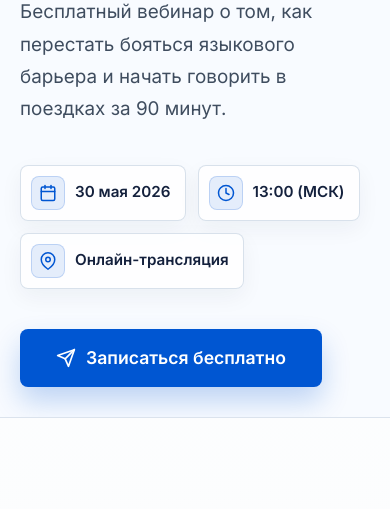
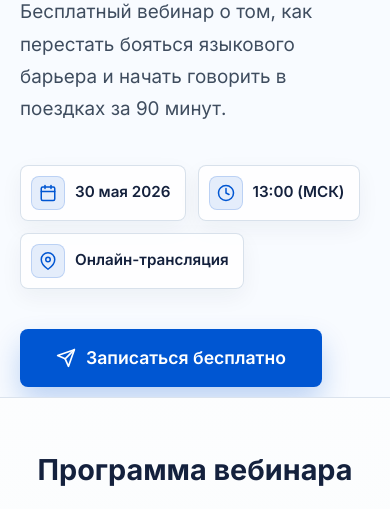
Before and after one commit to danikrus/nzankova, a plain HTML site: page index.html in a window 390 px wide. Shown: the part 573-1082 px from the top of the page. Drawn offline with Linux system fonts and the light colour scheme.

Commit message:
Optimize mobile spacing between sections

```diff
--- a/index.html
+++ b/index.html
@@ -508,7 +508,7 @@
         .hero-mobile-img { display: none; }
 
         @media (max-width: 900px) {
-            .hero { padding-top: 0; }
+            .hero { padding: 0 0 20px; }
             .hero .container { flex-direction: column; background: var(--surface-soft); min-height: auto; border-radius: 0; border-left: 0; border-right: 0; box-shadow: none; padding: 0; }
             .hero .container::before { display: none; }
             .hero-mobile-img {
@@ -519,11 +519,12 @@
                 background-size: cover;
                 order: 1;
             }
-            .hero-content { padding: 30px 20px; max-width: 100%; order: 2; }
+            .hero-content { padding: 30px 20px 10px; max-width: 100%; order: 2; }
             .hero h1 { font-size: 2.2rem; }
+            .section-title { margin: 30px 0 20px; font-size: 1.8rem; }
             .form-row { grid-template-columns: 1fr; }
             .speaker-card { flex-direction: column; padding: 30px 20px; gap: 30px; }
-            .features { padding: 30px 20px; border-radius: 0; margin: 40px -20px 0; }
+            .features { padding: 30px 20px; border-radius: 0; margin: 20px -20px 0; }
             .features-grid { grid-template-columns: 1fr; }
             .footer-content { flex-direction: column; align-items: flex-start; }
             .program-timeline::before { left: 40px; }
```
